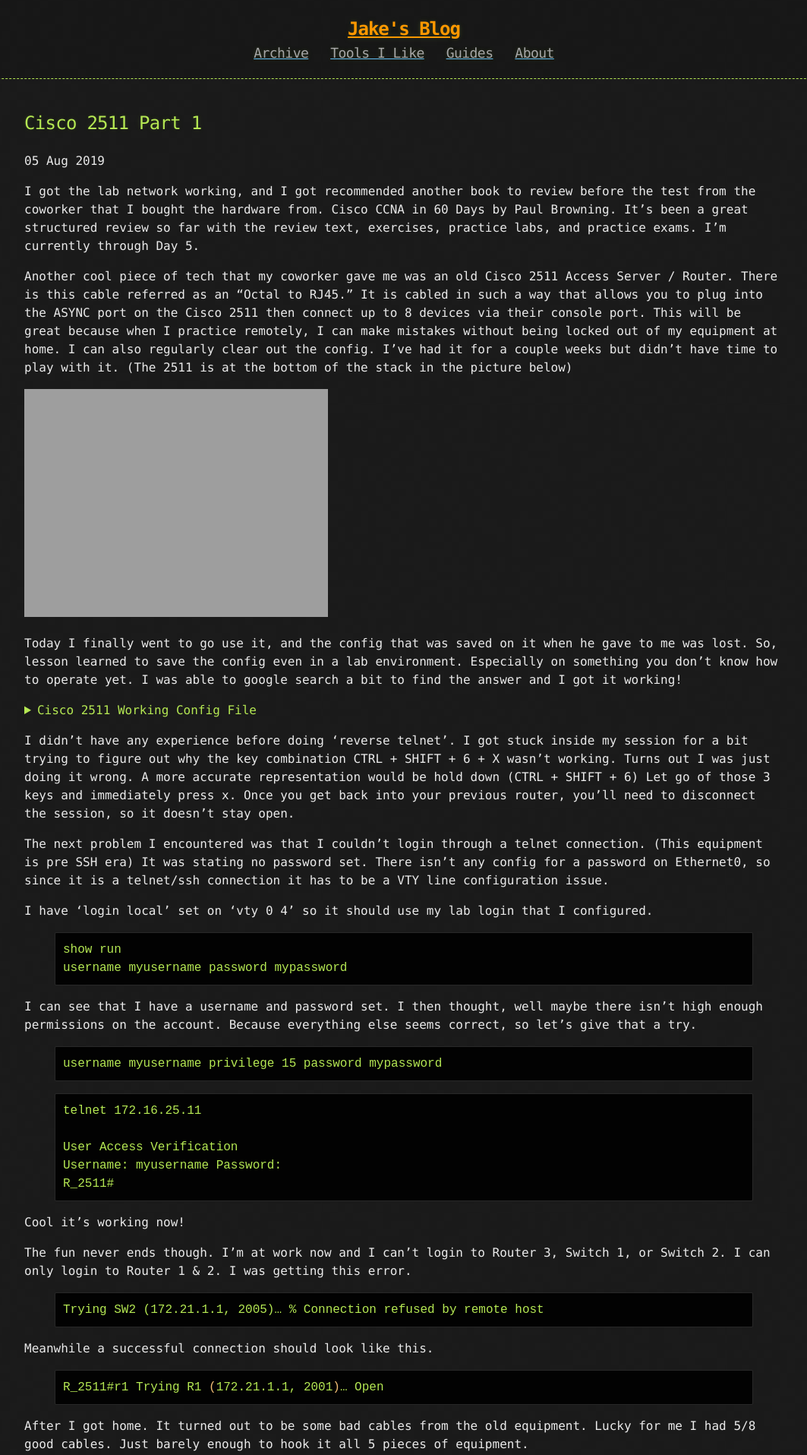
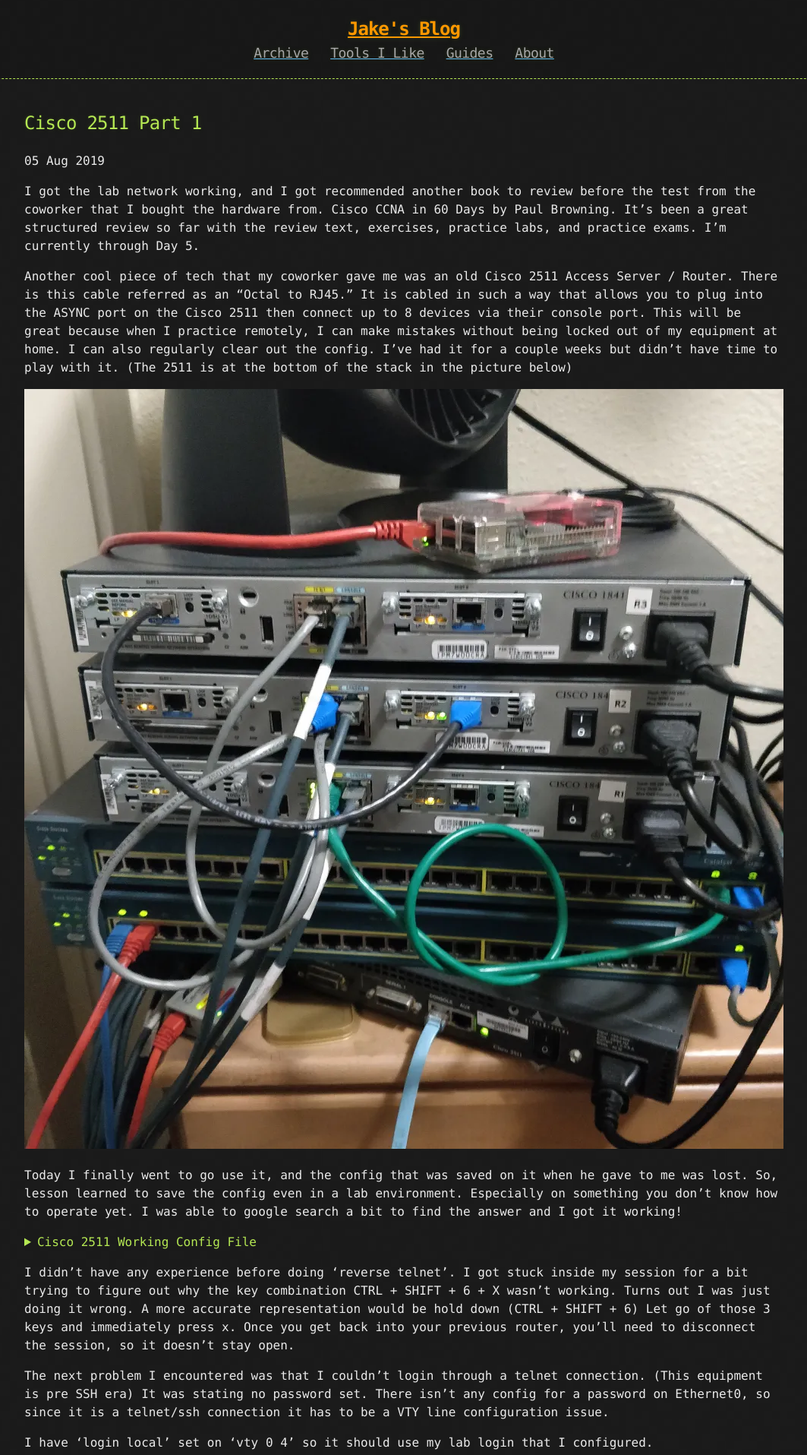
Before and after one commit to Jake-Olsen/blog, a Jekyll site: the page built from _posts/2019-08-05-Cisco2511LabPart1.markdown, in a window 1280 px wide. Shown: the top 1915 px of the page at 76% size, without its empty margins (108-1171 px from the left). Built offline with Jekyll 4.4.1, drawn with Linux system fonts in a browser that asks for light colours.

Commit message:
image optimization CiscoLabV2

```diff
--- a/_posts/2019-08-05-Cisco2511LabPart1.markdown
+++ b/_posts/2019-08-05-Cisco2511LabPart1.markdown
@@ -11,7 +11,7 @@
 
 <picture>
   <img
-    src="{{site.url}}{{site.baseurl}}\assets\images\CiscoLab-V2.0-Wired.jpg"
+    src="{{site.url}}{{site.baseurl}}\assets\images\CiscoLab-V2.0-Wired.webp"
     alt="Cisco Lab V2">
 </picture>
 
```
Also changed, not shown: assets/images/CiscoLab-V2.0-Wired.webp (added), 1 other file.
